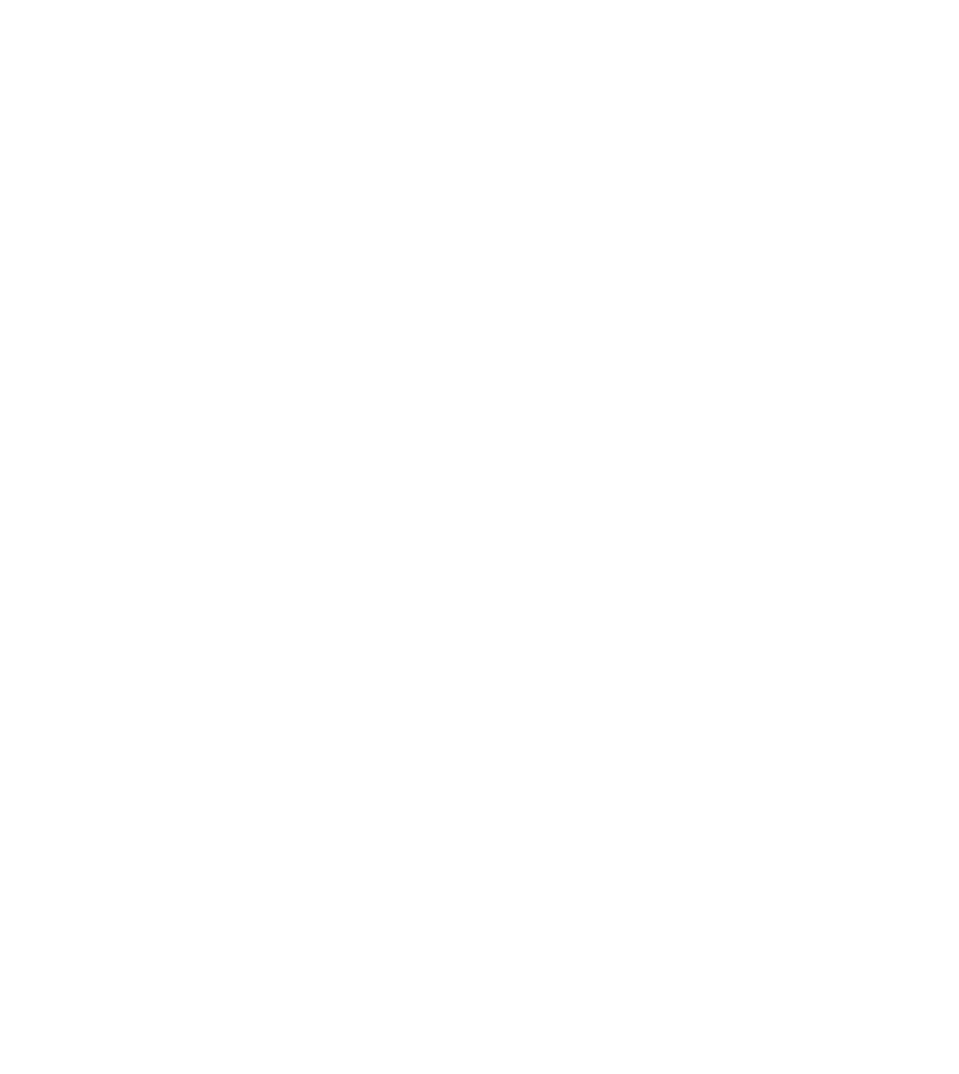
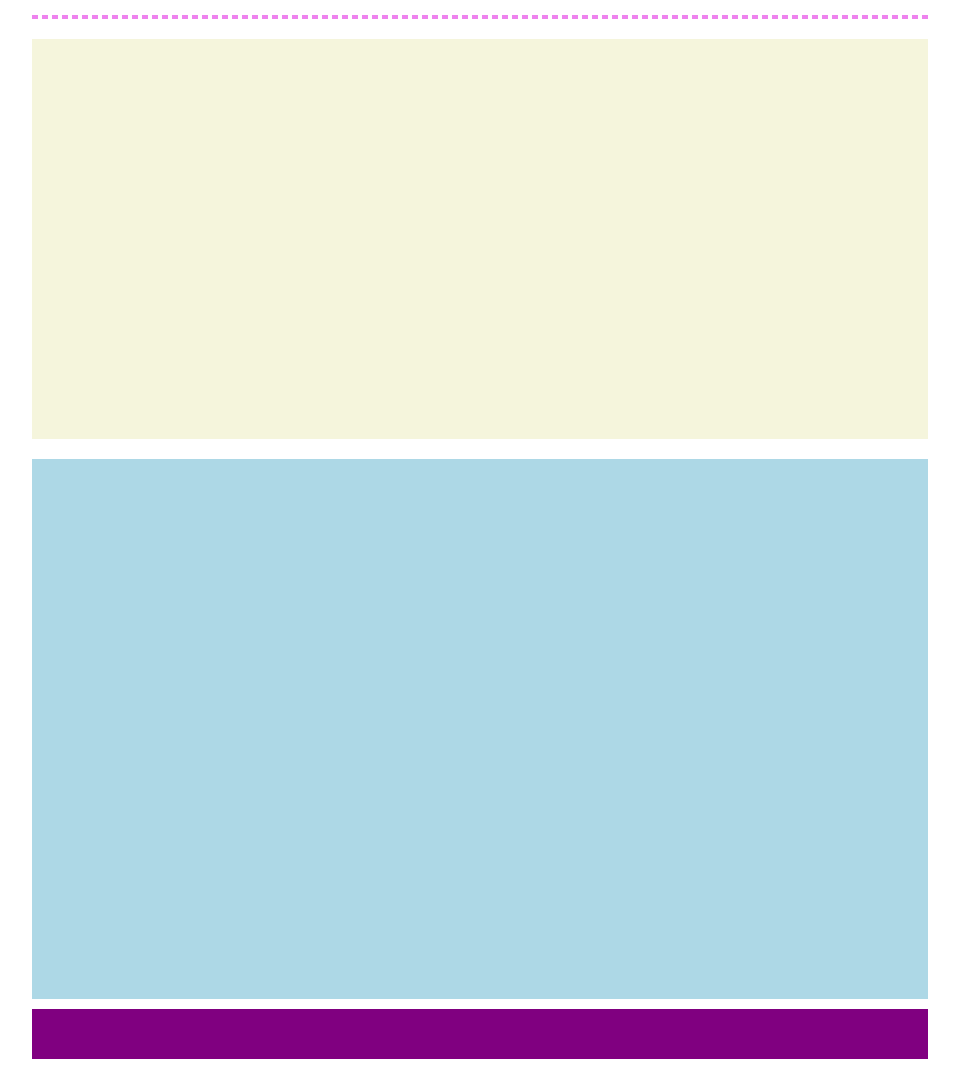
Before and after one commit to FebeCalMa/htmlcss-struttura-wp, a plain HTML site: page index.html in a window 1280 px wide. Shown: the whole page, without its empty margins (160-1119 px from the left). Before the commit the page ends 800 px from the top, so only its background shows below. Drawn offline with Linux system fonts and the light colour scheme.

Commit message:
base ancora in elaborazione

```diff
--- /dev/null
+++ b/css/style.css
@@ -0,0 +1,79 @@
+* {
+    margin: 0px;
+    padding: 0px;
+    box-sizing: border-box;
+}
+
+.clearfix::after {
+    content:'';
+    clear: both;
+    display: table;
+}
+
+.container {
+   width: 70%;
+   margin: 15px auto;
+}
+
+.logo,
+.jumbo-tron,
+.inner-header {
+    margin-bottom: 20px;
+}
+
+main {
+    padding-bottom: 20px;
+}
+
+.inner-header {
+
+}
+
+.col {
+    float: left;
+    width: 25%;
+}
+
+footer {
+ margin-top: 10px;
+}
+
+.big-col {
+    margin-left: 2%;
+    margin-right: 2%;
+    width: 46%;
+}
+
+
+.debug .container {
+/*border: 2px dashed red;*/
+}
+
+.debug .logo {
+    /*height: 100px;*/
+    border: 2px dashed violet;
+}
+
+.debug .jumbo-tron {
+    height: 400px;
+    background-color: beige;
+}
+
+.debug main {
+    background-color: lightblue;
+}
+
+.debug .inner-header {
+    background-color: lightblue;
+    height: 100px;
+}
+
+.debug .col {
+    background-color: lightblue;
+    height: 400px;
+}
+
+.debug footer {
+    height: 50px;
+    background-color: purple;
+}
--- a/index.html
+++ b/index.html
@@ -5,22 +5,26 @@
     <meta http-equiv="X-UA-Compatible" content="IE=edge">
     <meta name="viewport" content="width=device-width, initial-scale=1.0">
     <title>htmlcss-struttura-wp</title>
-    <link rel="stylesheet" href="style.css">
+    <link rel="stylesheet" href="css/style.css" type="text/css">
 </head>
-<body>
+<body class="debug">
     <div class="container">
         <header>
-            <div class="pink"></div>
+            <div class="logo"></div>
+            <!--banner-->
+            <div class="jumbo-tron"></div>
         </header>
 
         <main>
-            <div class="brown"></div>
-            <div class="lightblue"></div>
+            <div class="clearfix">
+                <div class="inner-header"></div>
+                <div class="col"></div>
+                <div class="col big-col"></div>
+                <div class="col"></div>
+            </div>
         </main>
 
-        <footer>
-            <div class="purple"></div>
-        </footer>
+        <footer></footer>
     </div>
 
 </body>
```
